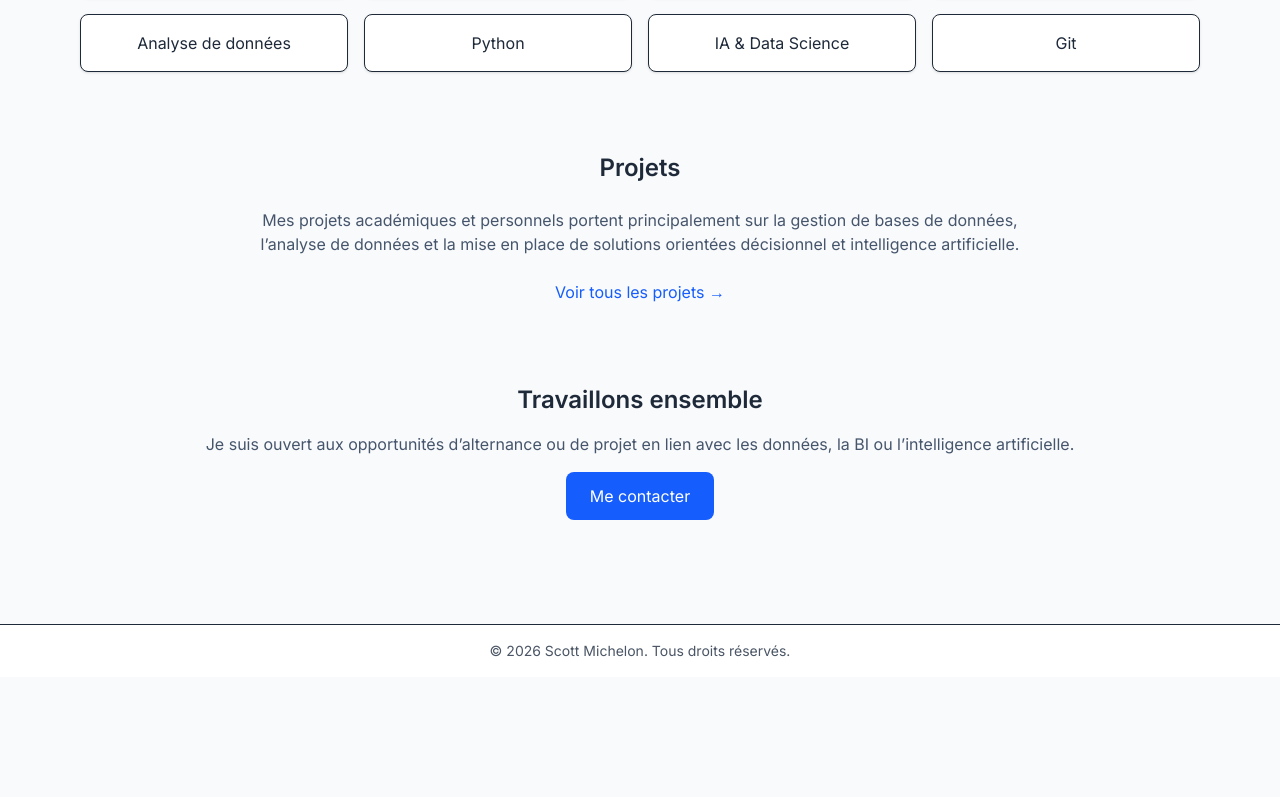
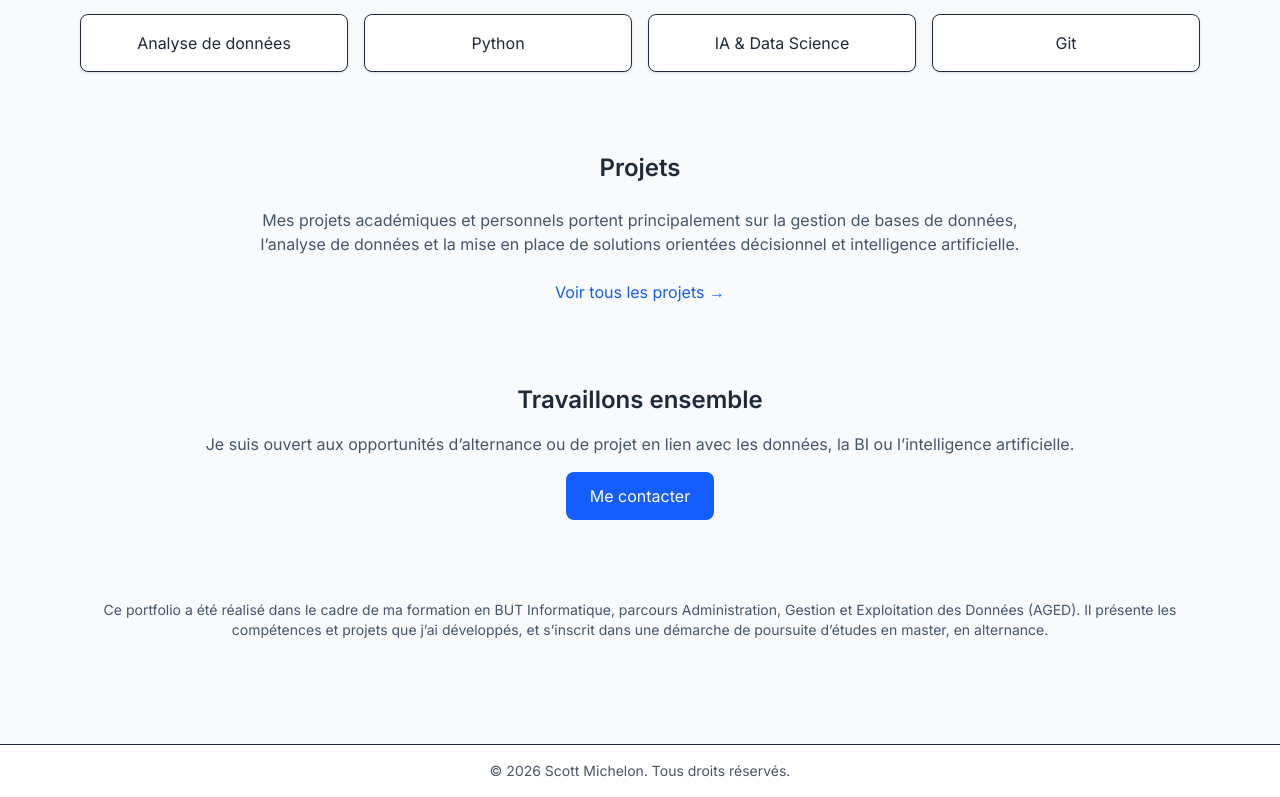
Before and after one commit to MyttocS82/portfolio, a Next.js app: page / in a window 1280 px wide. Shown: the part 811-1608 px from the top of the page. Before the commit the page ends 1488 px from the top, so only its background shows below. Built offline with nearby package versions, Linux system fonts and the light colour scheme.

Commit message:
content: add concluding statement aligned with AGED and SID pathway

```diff
--- a/app/page.tsx
+++ b/app/page.tsx
@@ -101,6 +101,17 @@ export default function HomePage() {
                 </Link>
             </section>
 
+            {/* Conclusion */}
+            <section className="text-center space-y-4">
+                <p className="text-sm text-slate-600 max-w-6xl mx-auto">
+                    Ce portfolio a été réalisé dans le cadre de ma formation en BUT Informatique,
+                    parcours Administration, Gestion et Exploitation des Données (AGED). Il présente
+                    les compétences et projets que j’ai développés, et s’inscrit dans une démarche
+                    de poursuite d’études en master, en alternance.
+                </p>
+            </section>
+
+
         </section>
     );
 }
```
